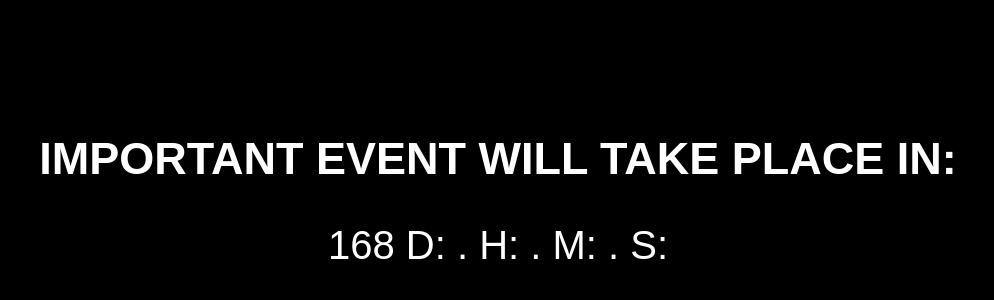
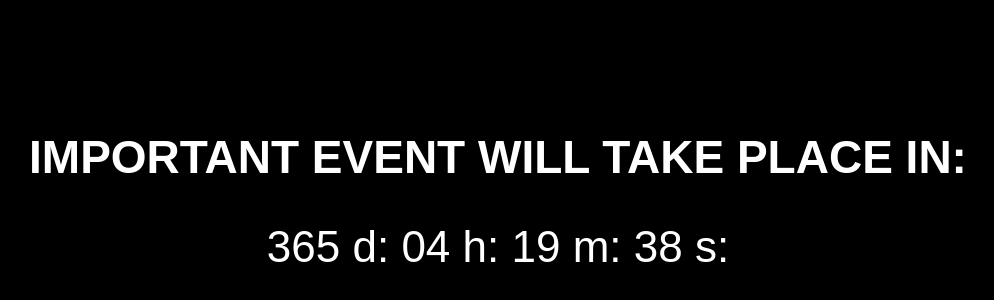
Before and after one commit to greg19850/Timer, a plain HTML site: page index.html in a window 1280 px wide. Shown: the part 218-518 px from the top of the page, without its empty margins (142-1136 px from the left). Drawn offline with Linux system fonts and the light colour scheme.

Commit message:
minutes and seconds added to counter. Corrections in CSS

```diff
--- a/index.html
+++ b/index.html
@@ -7,8 +7,6 @@
   <title>Timer</title>
   <style>
     body{
-      font-size: 30px;
-      text-transform: uppercase;
       background-color: black;
       color: white;
       font-family: Arial, Helvetica, sans-serif;
@@ -21,9 +19,12 @@
       width: 100%;
       text-align: center;
     }
-
-    div {
-      font-size: 40px;
+    .counter h1{
+      text-transform: uppercase;
+      font-size: 46px;
+    }
+    .counter div {
+      font-size: 44px;
     }
   </style>
 </head>
--- a/script.js
+++ b/script.js
@@ -1,5 +1,4 @@
-const currentTime = new Date().getTime();
-const endTime = new Date('2022.12.31 23:59').getTime();
+const endTime = new Date('2023.07.17 00:00').getTime();
 
 const day = document.querySelector('.day');
 const hour = document.querySelector('.hour');
@@ -7,10 +6,22 @@ const minute = document.querySelector('.minute');
 const second = document.querySelector('.second');
 
 const showTime = () => {
+  const currentTime = new Date().getTime();
+
   const daysLeft = Math.floor(
     endTime / (1000 * 60 * 60 * 24) - currentTime / (1000 * 60 * 60 * 24)
   );
-  day.textContent = daysLeft;
+  const hoursLeft =
+    Math.floor(endTime / (1000 * 60 * 60) - currentTime / (1000 * 60 * 60)) %
+    24;
+  const minutesLeft =
+    Math.floor(endTime / (1000 * 60) - currentTime / (1000 * 60)) % 60;
+  const secondsLeft = Math.floor(endTime / 1000 - currentTime / 1000) % 60;
+
+  day.textContent = daysLeft < 10 ? `0${daysLeft}` : daysLeft;
+  hour.textContent = hoursLeft < 10 ? `0${hoursLeft}` : hoursLeft;
+  minute.textContent = minutesLeft < 10 ? `0${minutesLeft}` : minutesLeft;
+  second.textContent = secondsLeft < 10 ? `0${secondsLeft}` : secondsLeft;
 };
 
 setInterval(showTime, 1000);
```
